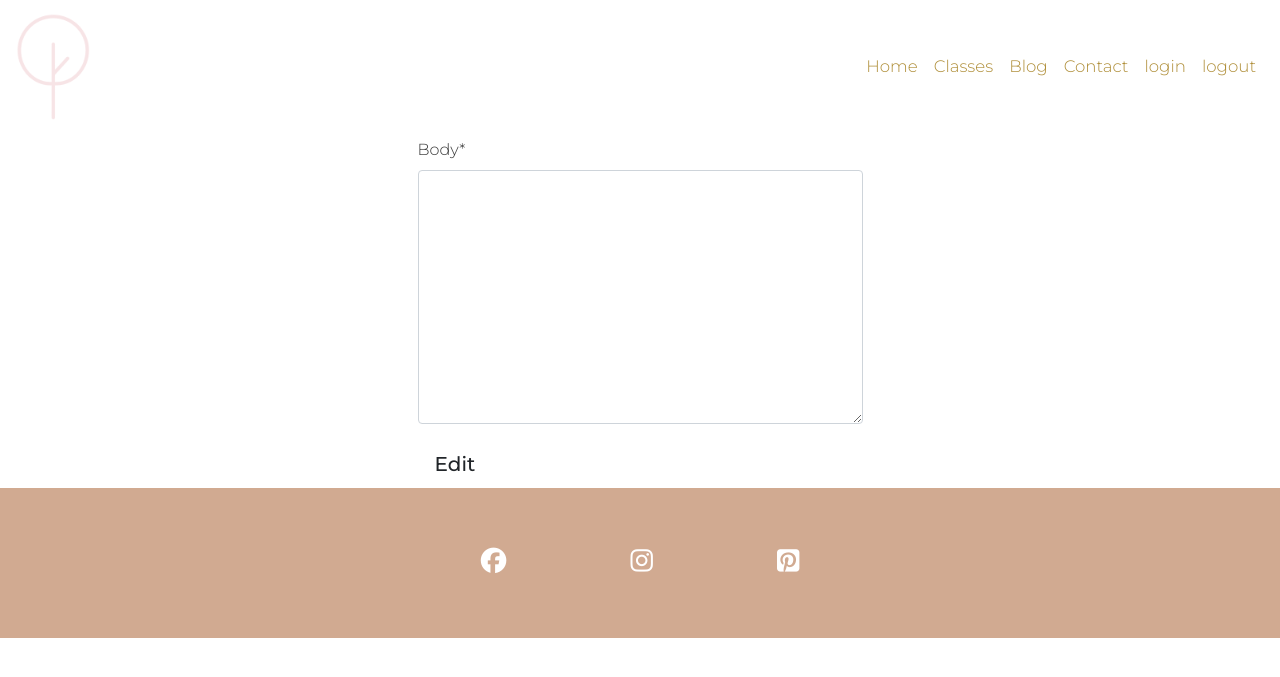
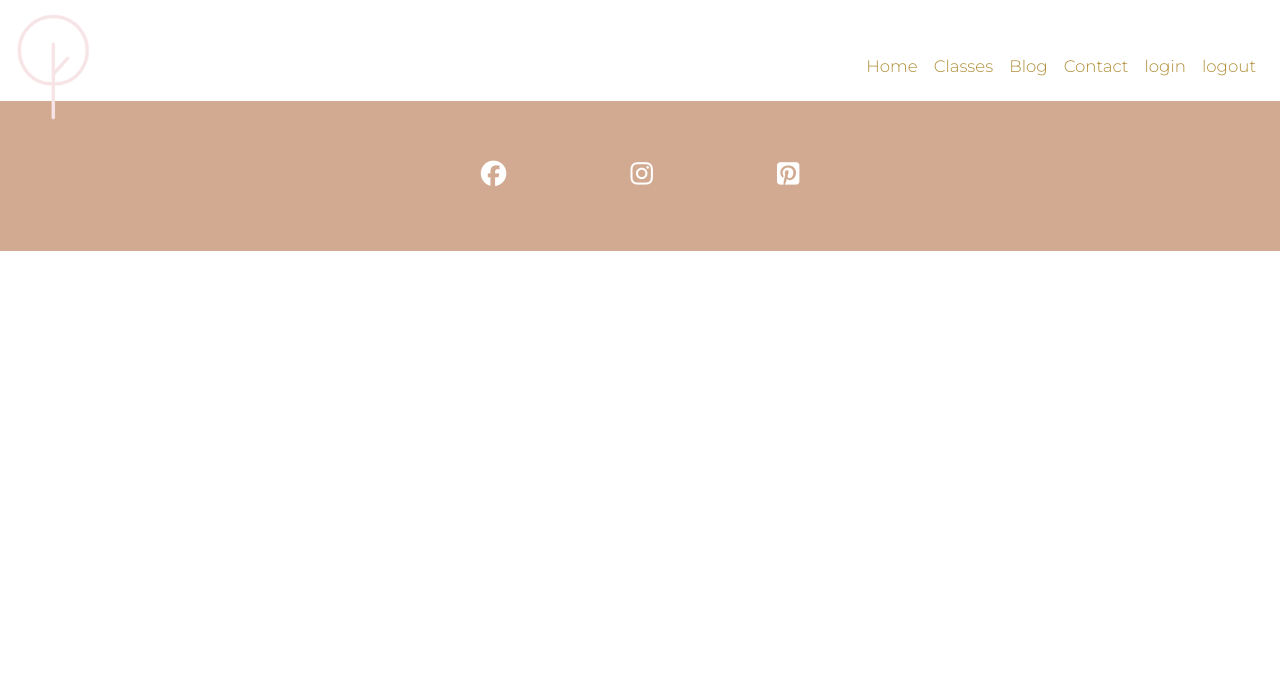
Before and after one commit to AngelicaGuimaraes/P4_magnolia_tree_blog, a Django app: template templates/update-comment.html in a window 1280 px wide. Shown: the top 677 px of the page. Run offline with Django 3.2, Linux system fonts and the light colour scheme; the template is opened without the code that fills it: values that come from a table or form of the project are taken from there, others are empty; some libraries are stand-ins or nearby versions.

Commit message:
add html to update-comment template

```diff
--- a/templates/update-comment.html
+++ b/templates/update-comment.html
@@ -2,17 +2,29 @@
 {% block content %}
 {% load static %}
 {% load crispy_forms_tags %}
-<div class="container">
+
+{% if user.is_authenticated %}
+{% if request.user == comment.name %}
+<div class="container mb-5">
     <div class="row justify-content-center mt-5">
-        <div class="col-md-5 col-sm-12">
+        <div class="col-md-8 col-sm-12">
             <form method="post" action="{% url 'update_comment' comment.pk %}" style="margin-top: 1.3em;">
                 {{ form | crispy }}
                 {% csrf_token %}
-                <button type="submit" class="btn btn-signup btn-lg">Edit</button>
+                <button type="submit" class="btn btn-light">Edit</button>
             </form>
-
         </div>
     </div>
 </div>
+{% else %}
+<div class="container mb-5 text-center">
+    <div class="row justify-content-center mt-5">
+        <div class="col-md-8 col-sm-12">
+            <h4>You need to login to edit a comment</h4>
+        </div>
+    </div>
+</div>
+{% endif %}
+{% endif %}
 
 {%endblock%}
```
